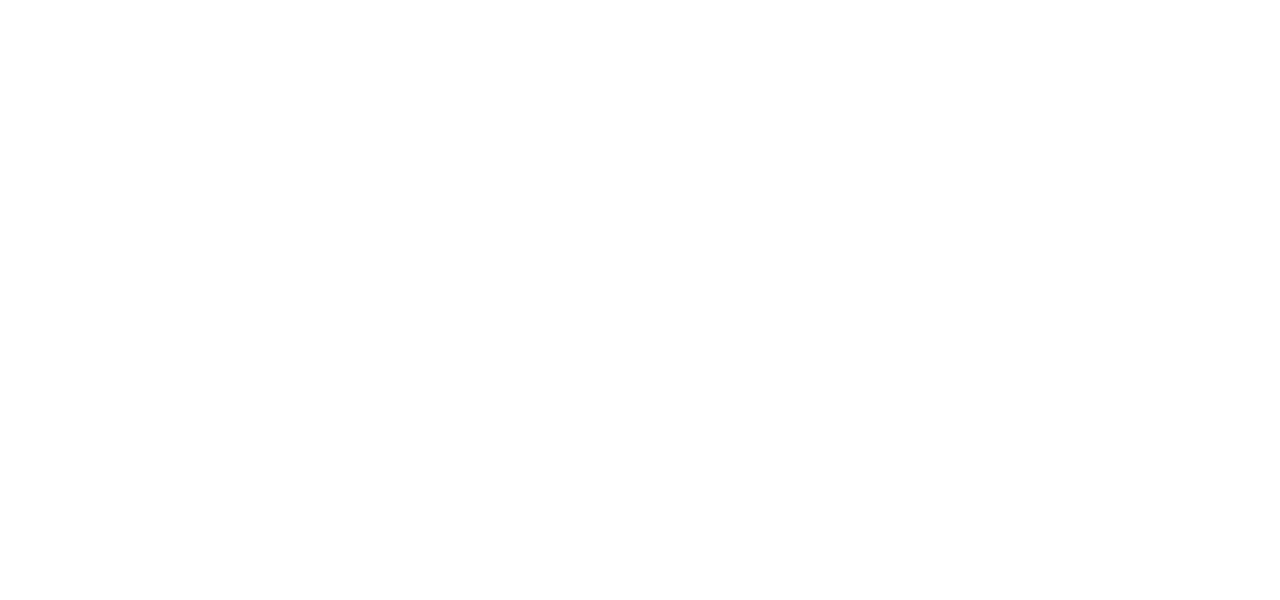
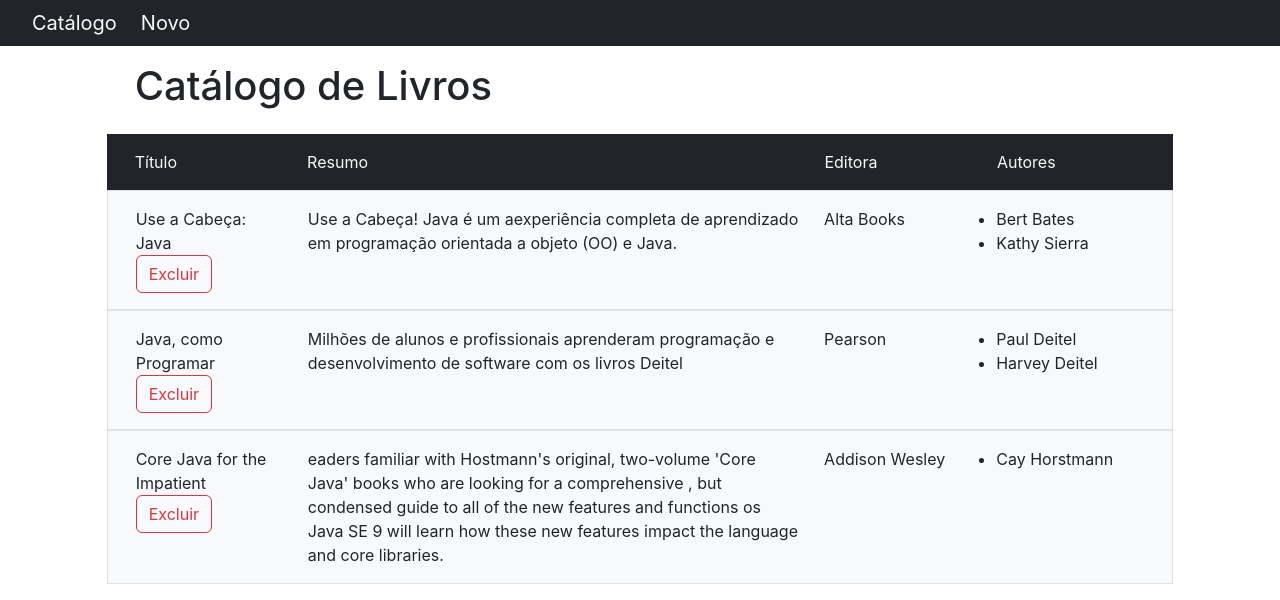
Before and after one commit to RicardoASJunior/projeto-react, a React (Create React App) app: page / in a window 1280 px wide. Before the commit this address had no page. Shown: the top 600 px of the page. Built offline with nearby package versions, Linux system fonts and the light colour scheme; the HTML template or start-up script is replaced by a standard one.

Commit message:
Refatorando

```diff
--- a/src/App.tsx
+++ b/src/App.tsx
@@ -1,19 +1,10 @@
 import React from 'react'
-
-import { BrowserRouter, Routes, Route, Link} from "react-router-dom";
-import Catalogo from './components/pages/Catalogo';
-import Novo from './components/pages/Novo'
-
+import Router from "./routes"
 function App() {
   return (
-    <BrowserRouter>
-      <Routes>
-
-        <Route path="/Novo" element={<Novo />}>
-        <Route index element={<Catalogo />} />
-        </Route>
-      </Routes>
-    </BrowserRouter>
+    <div>
+      <Router />
+    </div>
   );
 }
 
--- a/src/components/ExibeLivros/index.tsx
+++ b/src/components/ExibeLivros/index.tsx
@@ -1,9 +1,9 @@
-import React from 'react';
+import React, { useState } from 'react';
 import BotaoExcluir from '../BotaoExcluir';
 // import Item from './Item';
 
 function Lista() {
-    let livros = [{
+    const [livros, setLivros] = useState([{
         titulo: "Use a Cabeça: Java" ,
         resumo:"Use a Cabeça! Java é um aexperiência completa de aprendizado em programação orientada a objeto (OO) e Java." ,
         editora:"Alta Books" ,
@@ -19,7 +19,7 @@
         editora: "Addison Wesley",
         autores: ["Cay Horstmann"],
 
-    }]
+    }])
     return(
         <div className='container col-10 '>
             <h1 className='p-3'>Catálogo de Livros</h1>
--- a/src/components/NavBar/index.tsx
+++ b/src/components/NavBar/index.tsx
@@ -1,25 +1,26 @@
-import React from 'react';
 
-class NavBar extends React.Component {
-    render(){
-        return (
-            <nav className="navbar navbar-expand-lg bg-dark ">
-                <div className="container-fluid">
-                    <a className="navbar-brand text-light" href="../App.tsx">Catálogo</a>
-                    <button className="navbar-toggler" type="button" data-bs-toggle="collapse" data-bs-target="#navbarSupportedContent" aria-controls="navbarSupportedContent" aria-expanded="false" aria-label="Toggle navigation">
-                        <span className="navbar-toggler-icon"></span>
-                    </button>
-                    <div className="collapse navbar-collapse" id="navbarSupportedContent">
-                        <ul className="navbar-nav me-auto mb-2 mb-lg-0">
-                            <li className="nav-item">
-                                <a className="nav-link active text-light" aria-current="page" href="../App-1.tsx">Novo</a>
-                            </li>
-                        </ul>
+import { Link } from 'react-router-dom';
+
+function NavBar() {
+    const rotas = [{
+        label: "Catálogo",
+        to: "/"
+    },{
+        label: "Novo",
+        to: "/Novo"
+    }]
+    return (
+        <nav className="navbar navbar-expand-lg bg-dark ">
+            <div className="d-flex ps-4">
+                {rotas.map((rota, i) => (
+                    <div key={i}>
+                        <Link className="ps-2 navbar-brand text-light" to={rota.to}>{rota.label}</Link>
                     </div>
-                </div>
-            </nav>
-       )
-    }
+                ))}
+            </div>
+        </nav>
+        )
+
 }
 
 export default NavBar;
--- a/src/components/pages/Catalogo.tsx
+++ b/src/components/pages/Catalogo.tsx
@@ -1,10 +1,11 @@
 
 import ExibeLivros from "../ExibeLivros"
+import NavBar from "../NavBar"
 export default function Catalogo(){
     return (
         <>
+            <NavBar />
             <ExibeLivros />
-            <div>oi</div>
         </>
     )
 }
--- a/src/components/pages/Novo.tsx
+++ b/src/components/pages/Novo.tsx
@@ -1,5 +1,10 @@
+import Formulario from "../Formulario";
 import NavBar from "../NavBar"
-
 export default function Catalogo(){
-    return <div>Ola</div>
+   return(
+        <>
+        <NavBar />
+        <Formulario />
+        </>
+   )
 }
--- /dev/null
+++ b/src/routes.js
@@ -0,0 +1,15 @@
+import { BrowserRouter as Router, Routes, Route} from 'react-router-dom'
+import Catalogo from './components/pages/Catalogo';
+import Novo from './components/pages/Novo'
+
+export default function AppRouter(){
+    return(
+        <Router>
+            <Routes>
+                <Route path='/' element={<Catalogo />} />
+                <Route path='/Novo' element={<Novo />} />
+            </Routes>
+        </Router>
+
+    );
+}
```
